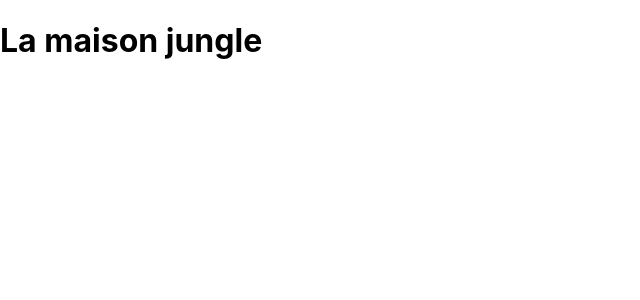
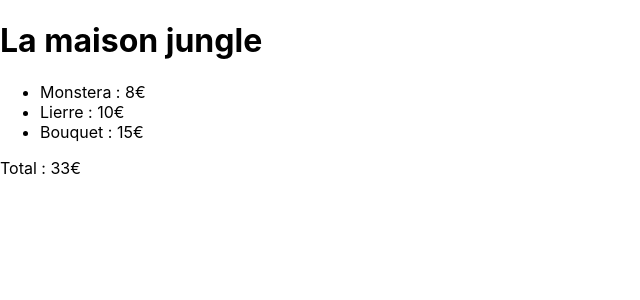
Before and after one commit to aaronted009/la-maison-jungle, a React (Create React App) app: page / in a window 1280 px wide. Shown: the top 300 px of the page, without its empty margins (0-640 px from the left). Built offline with nearby package versions, Linux system fonts and the light colour scheme.

Commit message:
Added Cart component in App

```diff
--- a/src/components/App.js
+++ b/src/components/App.js
@@ -1,9 +1,14 @@
-import logo from '../images/logo.svg';
-import '../style/App.css';
-import Banner from './Banner';
+import logo from "../images/logo.svg";
+import "../style/App.css";
+import Banner from "./Banner";
+import Cart from "./Cart";
 
 function App() {
-  return <Banner />
+  return (
+    <div>
+      <Banner /> <Cart />
+    </div>
+  );
 }
 
 export default App;
```
